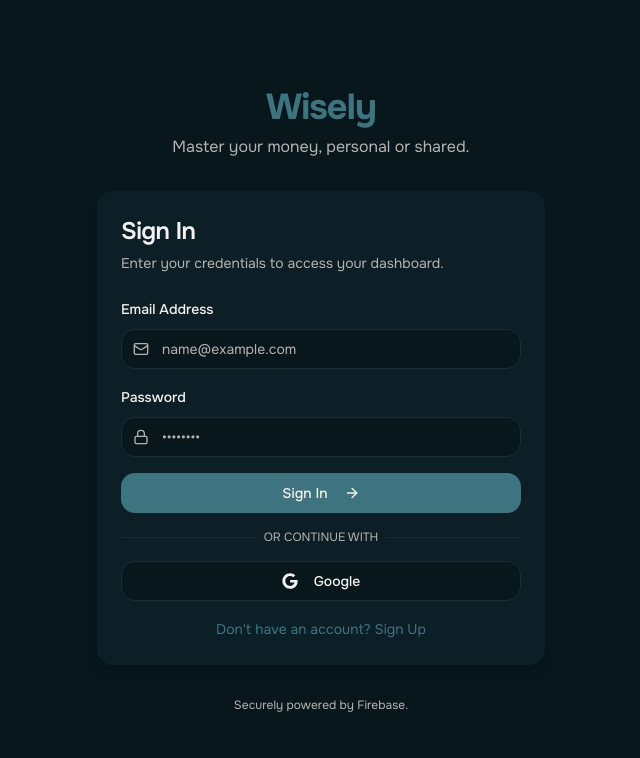
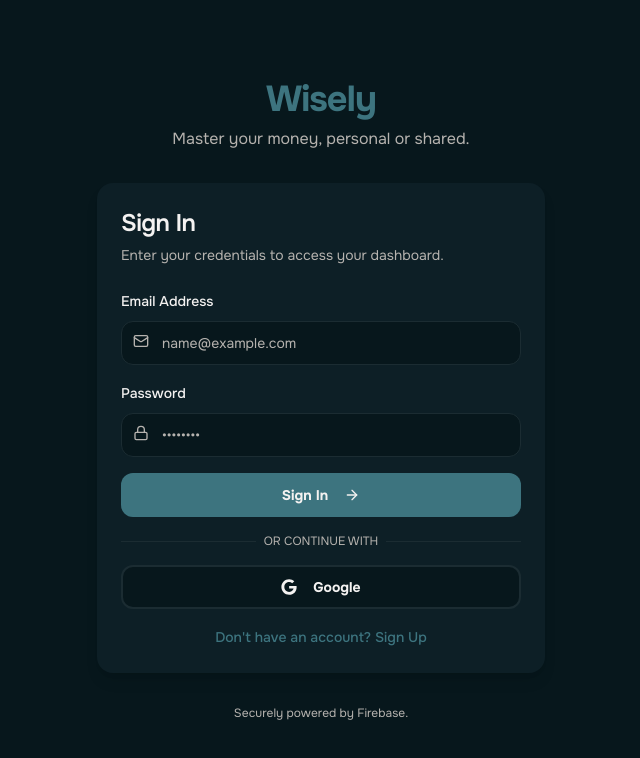
Before and after one commit to PranavGhosh19/Wisely, a Next.js app: page /auth in a window 1280 px wide. Shown: the top 758 px of the page, without its empty margins (319-959 px from the left). Built offline with nearby package versions, Linux system fonts and the light colour scheme; no server answers.

Commit message:
auth/ pop up closed by user error

```diff
--- a/src/app/auth/page.tsx
+++ b/src/app/auth/page.tsx
@@ -8,7 +8,7 @@ import { Input } from "@/components/ui/input";
 import { Label } from "@/components/ui/label";
 import { Card, CardContent, CardDescription, CardHeader, CardTitle } from "@/components/ui/card";
 import { useToast } from "@/hooks/use-toast";
-import { Mail, Lock, ArrowRight, User as UserIcon } from "lucide-react";
+import { Mail, Lock, ArrowRight, User as UserIcon, Loader2 } from "lucide-react";
 import { useStore } from "@/lib/store";
 import {
   signInWithEmailAndPassword,
@@ -111,10 +111,16 @@ export default function AuthPage() {
 
       toast({ title: "Welcome", description: "Successfully signed in with Google." });
     } catch (error: any) {
+      // Handle the case where the user closes the popup without signing in
+      if (error.code === 'auth/popup-closed-by-user') {
+        // Silently fail as the user explicitly cancelled the action
+        return;
+      }
+
       toast({
         variant: "destructive",
         title: "Google Sign-In Failed",
-        description: error.message || "An error occurred."
+        description: error.message || "An error occurred during Google sign-in."
       });
     } finally {
       setLoading(false);
@@ -134,7 +140,7 @@ export default function AuthPage() {
           <p className="text-muted-foreground">Master your money, personal or shared.</p>
         </div>
 
-        <Card className="border-none shadow-lg">
+        <Card className="border-none shadow-lg rounded-2xl">
           <CardHeader>
             <CardTitle className="font-headline text-2xl">
               {isRegistering ? "Create Account" : "Sign In"}
@@ -155,7 +161,7 @@ export default function AuthPage() {
                     <Input
                       id="name"
                       placeholder="John Doe"
-                      className="pl-10"
+                      className="pl-10 h-11 rounded-xl"
                       value={name}
                       onChange={(e) => setName(e.target.value)}
                       disabled={loading}
@@ -172,7 +178,7 @@ export default function AuthPage() {
                     id="email"
                     type="email"
                     placeholder="name@example.com"
-                    className="pl-10"
+                    className="pl-10 h-11 rounded-xl"
                     value={email}
                     onChange={(e) => setEmail(e.target.value)}
                     disabled={loading}
@@ -188,7 +194,7 @@ export default function AuthPage() {
                     id="password"
                     type="password"
                     placeholder="••••••••"
-                    className="pl-10"
+                    className="pl-10 h-11 rounded-xl"
                     value={password}
                     onChange={(e) => setPassword(e.target.value)}
                     disabled={loading}
@@ -196,8 +202,12 @@ export default function AuthPage() {
                 </div>
               </div>
 
-              <Button className="w-full bg-primary" disabled={loading}>
-                {loading ? "Authenticating..." : (isRegistering ? "Sign Up" : "Sign In")}
+              <Button className="w-full bg-primary h-11 rounded-xl font-bold" disabled={loading}>
+                {loading ? (
+                  <Loader2 className="h-4 w-4 animate-spin mr-2" />
+                ) : (
+                  isRegistering ? "Sign Up" : "Sign In"
+                )}
                 {!loading && <ArrowRight className="ml-2 h-4 w-4" />}
               </Button>
             </form>
@@ -213,20 +223,24 @@ export default function AuthPage() {
 
             <Button
               variant="outline"
-              className="w-full"
+              className="w-full h-11 rounded-xl font-bold border-2"
               onClick={handleGoogleSignIn}
               disabled={loading}
             >
-              <svg className="mr-2 h-4 w-4" aria-hidden="true" focusable="false" data-prefix="fab" data-icon="google" role="img" xmlns="http://www.w3.org/2000/svg" viewBox="0 0 488 512">
-                <path fill="currentColor" d="M488 261.8C488 403.3 391.1 504 248 504 110.8 504 0 393.2 0 256S110.8 8 248 8c66.8 0 123 24.5 166.3 64.9l-67.5 64.9C258.5 52.6 94.3 116.6 94.3 256c0 86.5 69.1 156.6 153.7 156.6 98.2 0 135-70.4 140.8-106.9H248v-85.3h236.1c2.3 12.7 3.9 24.9 3.9 41.4z"></path>
-              </svg>
+              {loading ? (
+                <Loader2 className="h-4 w-4 animate-spin mr-2" />
+              ) : (
+                <svg className="mr-2 h-4 w-4" aria-hidden="true" focusable="false" data-prefix="fab" data-icon="google" role="img" xmlns="http://www.w3.org/2000/svg" viewBox="0 0 488 512">
+                  <path fill="currentColor" d="M488 261.8C488 403.3 391.1 504 248 504 110.8 504 0 393.2 0 256S110.8 8 248 8c66.8 0 123 24.5 166.3 64.9l-67.5 64.9C258.5 52.6 94.3 116.6 94.3 256c0 86.5 69.1 156.6 153.7 156.6 98.2 0 135-70.4 140.8-106.9H248v-85.3h236.1c2.3 12.7 3.9 24.9 3.9 41.4z"></path>
+                </svg>
+              )}
               Google
             </Button>
 
             <div className="text-center mt-4">
               <button
                 type="button"
-                className="text-sm text-primary hover:underline"
+                className="text-sm text-primary hover:underline font-medium"
                 onClick={() => setIsRegistering(!isRegistering)}
                 disabled={loading}
               >
```
